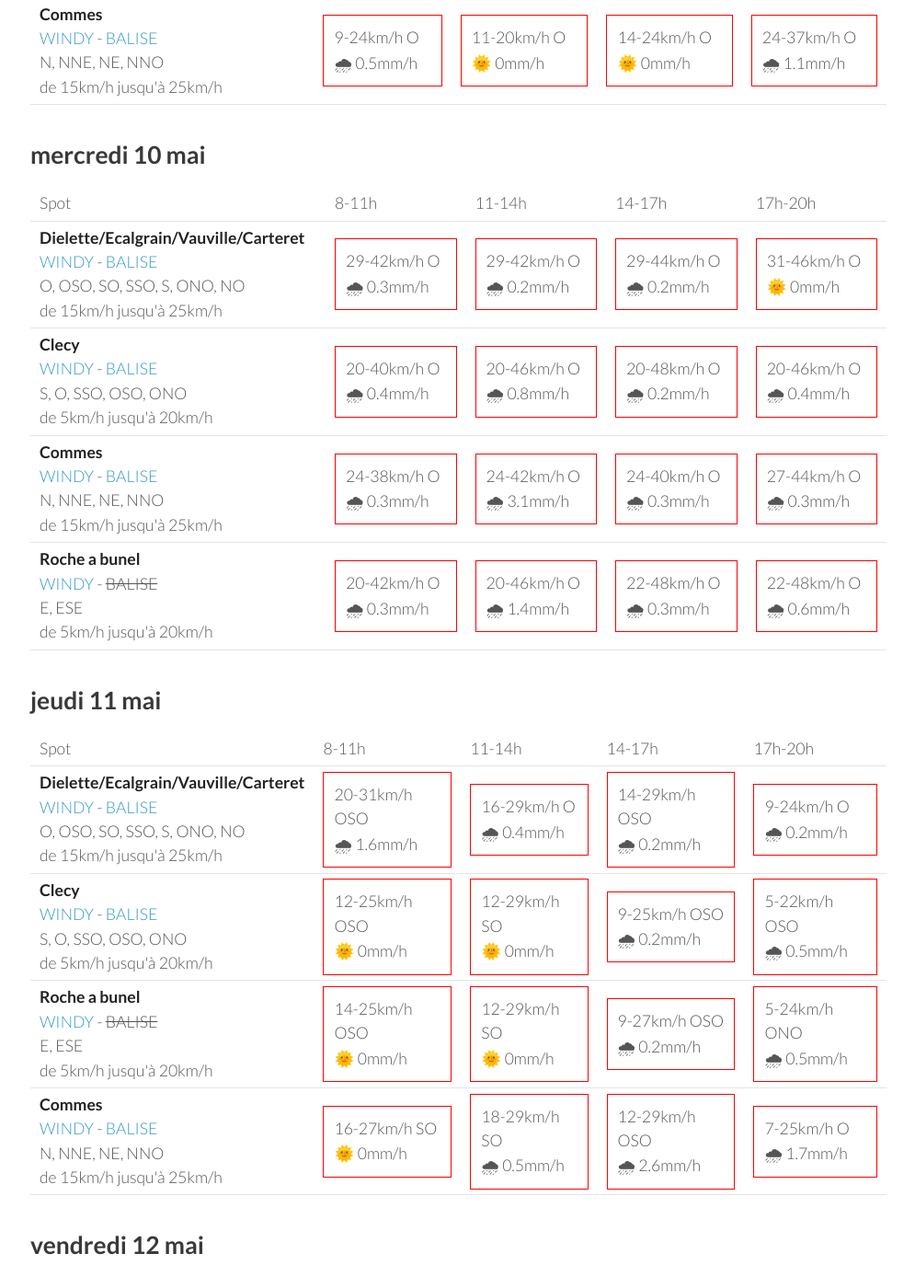
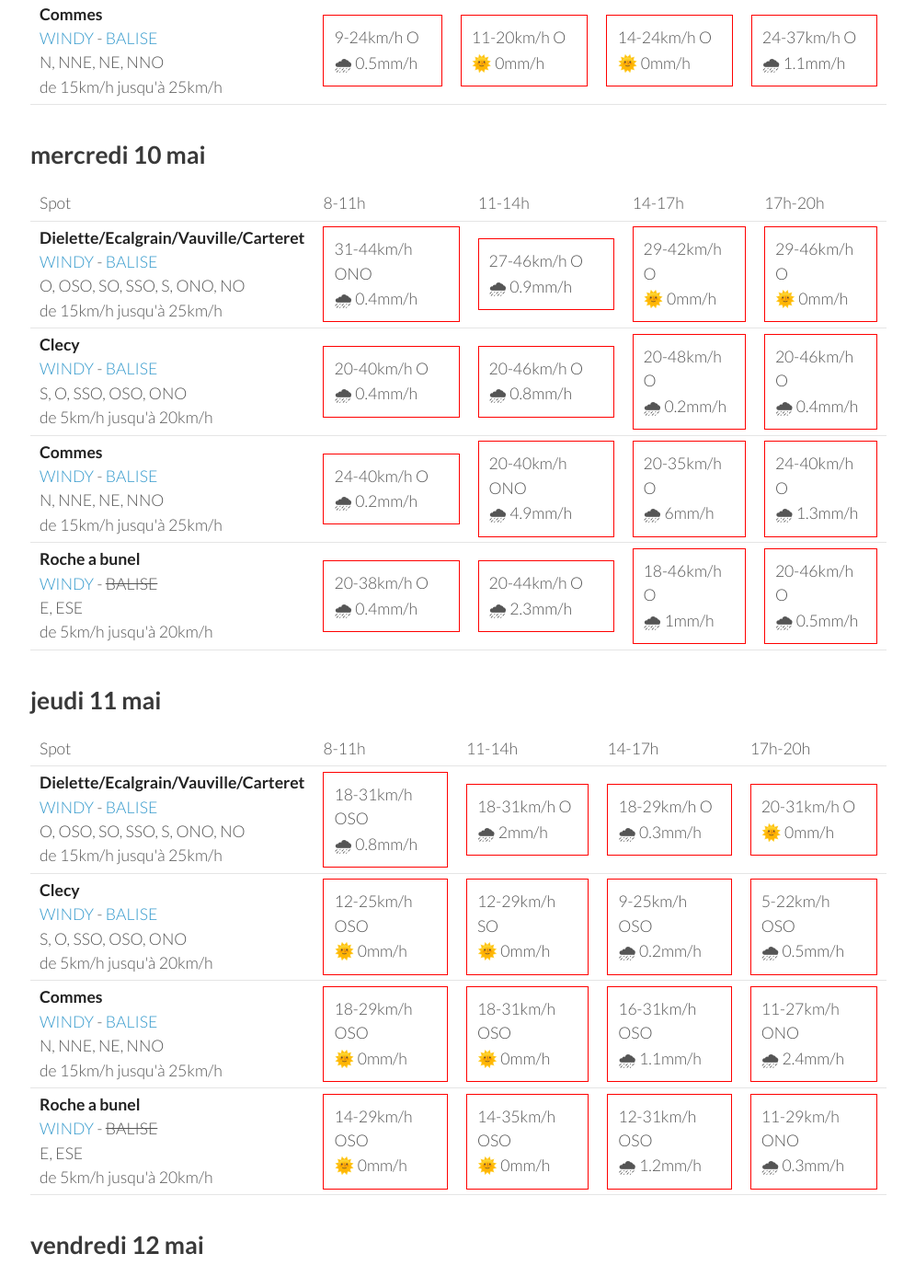
Before and after one commit to parapente-dans-le-nord/parapente-dans-le-nord.github.io, a Jekyll site: the page built from normandie.markdown, in a window 1280 px wide and 1400 px high, scrolled down 1321 px. Shown: the whole window at 92% size, without its empty margins (25-1020 px from the left). Built offline with Jekyll 4.4.1, drawn with Linux system fonts in a browser that asks for light colours; some of the changed text lies outside the part shown.

Commit message:
update index.markdown

```diff
--- a/normandie.markdown
+++ b/normandie.markdown
@@ -24,7 +24,7 @@ page mise à jour le lundi 08 mai 06:46
 <tr>
         <td><strong>Clecy</strong><br><a href="https://windy.com/48.929/-0.470?48.516,-0.470,8">WINDY</a> - <span class=""><a href="http://www.balisemeteo.com/balise.php?idBalise=122">BALISE</a> </span><br> <span class="vent-favorable">S, O, SSO, OSO, ONO</span><br><span class="force-vent">de 5km/h jusqu'à 20km/h</span> </td>
 
-            <td><div class="flyable"><p>9-18km/h SSO</p><p>🌞 0mm/h</p></div></td>
+            <td><div class="flyable"><p>9-16km/h S</p><p>🌞 0mm/h</p></div></td>
             <td><div class="flyable"><p>9-18km/h SSO</p><p>🌞 0mm/h</p></div></td>
             <td><div class="not-flyable"><p>14-27km/h SSO</p><p>🌧 0.3mm/h</p></div></td>
             <td><div class="not-flyable"><p>12-25km/h S</p><p>🌞 0mm/h</p></div></td>
@@ -83,7 +83,7 @@ page mise à jour le lundi 08 mai 06:46
             <td><div class="not-flyable"><p>7-24km/h OSO</p><p>🌧 1.1mm/h</p></div></td>
             <td><div class="flyable"><p>7-14km/h ONO</p><p>🌧 1.1mm/h</p></div></td>
             <td><div class="not-flyable"><p>16-31km/h O</p><p>🌧 0.4mm/h</p></div></td>
-            <td><div class="not-flyable"><p>16-40km/h O</p><p>🌧 2.4mm/h</p></div></td>
+            <td><div class="not-flyable"><p>16-40km/h O</p><p>🌧 2.5mm/h</p></div></td>
 
 
     </tr>
@@ -136,10 +136,10 @@ page mise à jour le lundi 08 mai 06:46
 <tr>
         <td><strong>Dielette/Ecalgrain/Vauville/Carteret</strong><br><a href="https://windy.com/49.650/-1.856?49.243,-1.856,8">WINDY</a> - <span class=""><a href="http://www.balisemeteo.com/balise.php?idBalise=81">BALISE</a> </span><br> <span class="vent-favorable">O, OSO, SO, SSO, S, ONO, NO</span><br><span class="force-vent">de 15km/h jusqu'à 25km/h</span> </td>
 
-            <td><div class="not-flyable"><p>29-42km/h O</p><p>🌧 0.3mm/h</p></div></td>
-            <td><div class="not-flyable"><p>29-42km/h O</p><p>🌧 0.2mm/h</p></div></td>
-            <td><div class="not-flyable"><p>29-44km/h O</p><p>🌧 0.2mm/h</p></div></td>
-            <td><div class="not-flyable"><p>31-46km/h O</p><p>🌞 0mm/h</p></div></td>
+            <td><div class="not-flyable"><p>31-44km/h ONO</p><p>🌧 0.4mm/h</p></div></td>
+            <td><div class="not-flyable"><p>27-46km/h O</p><p>🌧 0.9mm/h</p></div></td>
+            <td><div class="not-flyable"><p>29-42km/h O</p><p>🌞 0mm/h</p></div></td>
+            <td><div class="not-flyable"><p>29-46km/h O</p><p>🌞 0mm/h</p></div></td>
 
 
     </tr>
@@ -156,20 +156,20 @@ page mise à jour le lundi 08 mai 06:46
 <tr>
         <td><strong>Commes</strong><br><a href="https://windy.com/49.346/-0.726?48.936,-0.726,8">WINDY</a> - <span class=""><a href="http://www.balisemeteo.com/balise.php?idBalise=158">BALISE</a> </span><br> <span class="vent-favorable">N, NNE, NE, NNO</span><br><span class="force-vent">de 15km/h jusqu'à 25km/h</span> </td>
 
-            <td><div class="not-flyable"><p>24-38km/h O</p><p>🌧 0.3mm/h</p></div></td>
-            <td><div class="not-flyable"><p>24-42km/h O</p><p>🌧 3.1mm/h</p></div></td>
-            <td><div class="not-flyable"><p>24-40km/h O</p><p>🌧 0.3mm/h</p></div></td>
-            <td><div class="not-flyable"><p>27-44km/h O</p><p>🌧 0.3mm/h</p></div></td>
+            <td><div class="not-flyable"><p>24-40km/h O</p><p>🌧 0.2mm/h</p></div></td>
+            <td><div class="not-flyable"><p>20-40km/h ONO</p><p>🌧 4.9mm/h</p></div></td>
+            <td><div class="not-flyable"><p>20-35km/h O</p><p>🌧 6mm/h</p></div></td>
+            <td><div class="not-flyable"><p>24-40km/h O</p><p>🌧 1.3mm/h</p></div></td>
 
 
     </tr>
 <tr>
         <td><strong>Roche a bunel</strong><br><a href="https://windy.com/48.993/-0.499?48.580,-0.499,8">WINDY</a> - <span class="no-balise"> BALISE </span><br> <span class="vent-favorable">E, ESE</span><br><span class="force-vent">de 5km/h jusqu'à 20km/h</span> </td>
 
-            <td><div class="not-flyable"><p>20-42km/h O</p><p>🌧 0.3mm/h</p></div></td>
-            <td><div class="not-flyable"><p>20-46km/h O</p><p>🌧 1.4mm/h</p></div></td>
-            <td><div class="not-flyable"><p>22-48km/h O</p><p>🌧 0.3mm/h</p></div></td>
-            <td><div class="not-flyable"><p>22-48km/h O</p><p>🌧 0.6mm/h</p></div></td>
+            <td><div class="not-flyable"><p>20-38km/h O</p><p>🌧 0.4mm/h</p></div></td>
+            <td><div class="not-flyable"><p>20-44km/h O</p><p>🌧 2.3mm/h</p></div></td>
+            <td><div class="not-flyable"><p>18-46km/h O</p><p>🌧 1mm/h</p></div></td>
+            <td><div class="not-flyable"><p>20-46km/h O</p><p>🌧 0.5mm/h</p></div></td>
 
 
     </tr>
@@ -192,10 +192,10 @@ page mise à jour le lundi 08 mai 06:46
 <tr>
         <td><strong>Dielette/Ecalgrain/Vauville/Carteret</strong><br><a href="https://windy.com/49.650/-1.856?49.243,-1.856,8">WINDY</a> - <span class=""><a href="http://www.balisemeteo.com/balise.php?idBalise=81">BALISE</a> </span><br> <span class="vent-favorable">O, OSO, SO, SSO, S, ONO, NO</span><br><span class="force-vent">de 15km/h jusqu'à 25km/h</span> </td>
 
-            <td><div class="not-flyable"><p>20-31km/h OSO</p><p>🌧 1.6mm/h</p></div></td>
-            <td><div class="not-flyable"><p>16-29km/h O</p><p>🌧 0.4mm/h</p></div></td>
-            <td><div class="not-flyable"><p>14-29km/h OSO</p><p>🌧 0.2mm/h</p></div></td>
-            <td><div class="not-flyable"><p>9-24km/h O</p><p>🌧 0.2mm/h</p></div></td>
+            <td><div class="not-flyable"><p>18-31km/h OSO</p><p>🌧 0.8mm/h</p></div></td>
+            <td><div class="not-flyable"><p>18-31km/h O</p><p>🌧 2mm/h</p></div></td>
+            <td><div class="not-flyable"><p>18-29km/h O</p><p>🌧 0.3mm/h</p></div></td>
+            <td><div class="not-flyable"><p>20-31km/h O</p><p>🌞 0mm/h</p></div></td>
 
 
     </tr>
@@ -210,22 +210,22 @@ page mise à jour le lundi 08 mai 06:46
 
     </tr>
 <tr>
-        <td><strong>Roche a bunel</strong><br><a href="https://windy.com/48.993/-0.499?48.580,-0.499,8">WINDY</a> - <span class="no-balise"> BALISE </span><br> <span class="vent-favorable">E, ESE</span><br><span class="force-vent">de 5km/h jusqu'à 20km/h</span> </td>
+        <td><strong>Commes</strong><br><a href="https://windy.com/49.346/-0.726?48.936,-0.726,8">WINDY</a> - <span class=""><a href="http://www.balisemeteo.com/balise.php?idBalise=158">BALISE</a> </span><br> <span class="vent-favorable">N, NNE, NE, NNO</span><br><span class="force-vent">de 15km/h jusqu'à 25km/h</span> </td>
 
-            <td><div class="not-flyable"><p>14-25km/h OSO</p><p>🌞 0mm/h</p></div></td>
-            <td><div class="not-flyable"><p>12-29km/h SO</p><p>🌞 0mm/h</p></div></td>
-            <td><div class="not-flyable"><p>9-27km/h OSO</p><p>🌧 0.2mm/h</p></div></td>
-            <td><div class="not-flyable"><p>5-24km/h ONO</p><p>🌧 0.5mm/h</p></div></td>
+            <td><div class="not-flyable"><p>18-29km/h OSO</p><p>🌞 0mm/h</p></div></td>
+            <td><div class="not-flyable"><p>18-31km/h OSO</p><p>🌞 0mm/h</p></div></td>
+            <td><div class="not-flyable"><p>16-31km/h OSO</p><p>🌧 1.1mm/h</p></div></td>
+            <td><div class="not-flyable"><p>11-27km/h ONO</p><p>🌧 2.4mm/h</p></div></td>
 
 
     </tr>
 <tr>
-        <td><strong>Commes</strong><br><a href="https://windy.com/49.346/-0.726?48.936,-0.726,8">WINDY</a> - <span class=""><a href="http://www.balisemeteo.com/balise.php?idBalise=158">BALISE</a> </span><br> <span class="vent-favorable">N, NNE, NE, NNO</span><br><span class="force-vent">de 15km/h jusqu'à 25km/h</span> </td>
+        <td><strong>Roche a bunel</strong><br><a href="https://windy.com/48.993/-0.499?48.580,-0.499,8">WINDY</a> - <span class="no-balise"> BALISE </span><br> <span class="vent-favorable">E, ESE</span><br><span class="force-vent">de 5km/h jusqu'à 20km/h</span> </td>
 
-            <td><div class="not-flyable"><p>16-27km/h SO</p><p>🌞 0mm/h</p></div></td>
-            <td><div class="not-flyable"><p>18-29km/h SO</p><p>🌧 0.5mm/h</p></div></td>
-            <td><div class="not-flyable"><p>12-29km/h OSO</p><p>🌧 2.6mm/h</p></div></td>
-            <td><div class="not-flyable"><p>7-25km/h O</p><p>🌧 1.7mm/h</p></div></td>
+            <td><div class="not-flyable"><p>14-29km/h OSO</p><p>🌞 0mm/h</p></div></td>
+            <td><div class="not-flyable"><p>14-35km/h OSO</p><p>🌞 0mm/h</p></div></td>
+            <td><div class="not-flyable"><p>12-31km/h OSO</p><p>🌧 1.2mm/h</p></div></td>
+            <td><div class="not-flyable"><p>11-29km/h ONO</p><p>🌧 0.3mm/h</p></div></td>
 
 
     </tr>
@@ -248,20 +248,20 @@ page mise à jour le lundi 08 mai 06:46
 <tr>
         <td><strong>Commes</strong><br><a href="https://windy.com/49.346/-0.726?48.936,-0.726,8">WINDY</a> - <span class=""><a href="http://www.balisemeteo.com/balise.php?idBalise=158">BALISE</a> </span><br> <span class="vent-favorable">N, NNE, NE, NNO</span><br><span class="force-vent">de 15km/h jusqu'à 25km/h</span> </td>
 
-            <td><div class="not-flyable"><p>14-22km/h NE</p><p>🌞 0mm/h</p></div></td>
-            <td><div class="not-flyable"><p>16-27km/h NNE</p><p>🌞 0mm/h</p></div></td>
-            <td><div class="not-flyable"><p>18-33km/h NNE</p><p>🌞 0mm/h</p></div></td>
-            <td><div class="not-flyable"><p>18-33km/h N</p><p>🌞 0mm/h</p></div></td>
+            <td><div class="not-flyable"><p>9-14km/h NNE</p><p>🌞 0mm/h</p></div></td>
+            <td><div class="not-flyable"><p>12-22km/h NE</p><p>🌞 0mm/h</p></div></td>
+            <td><div class="not-flyable"><p>18-29km/h NNE</p><p>🌞 0mm/h</p></div></td>
+            <td><div class="not-flyable"><p>14-35km/h N</p><p>🌞 0mm/h</p></div></td>
 
 
     </tr>
 <tr>
         <td><strong>Dielette/Ecalgrain/Vauville/Carteret</strong><br><a href="https://windy.com/49.650/-1.856?49.243,-1.856,8">WINDY</a> - <span class=""><a href="http://www.balisemeteo.com/balise.php?idBalise=81">BALISE</a> </span><br> <span class="vent-favorable">O, OSO, SO, SSO, S, ONO, NO</span><br><span class="force-vent">de 15km/h jusqu'à 25km/h</span> </td>
 
-            <td><div class="not-flyable"><p>14-20km/h NE</p><p>🌞 0mm/h</p></div></td>
-            <td><div class="not-flyable"><p>18-25km/h NE</p><p>🌞 0mm/h</p></div></td>
-            <td><div class="not-flyable"><p>22-31km/h NNE</p><p>🌞 0mm/h</p></div></td>
-            <td><div class="not-flyable"><p>16-31km/h NNE</p><p>🌞 0mm/h</p></div></td>
+            <td><div class="not-flyable"><p>12-18km/h NNE</p><p>🌞 0mm/h</p></div></td>
+            <td><div class="not-flyable"><p>18-27km/h NE</p><p>🌞 0mm/h</p></div></td>
+            <td><div class="not-flyable"><p>20-29km/h NNE</p><p>🌞 0mm/h</p></div></td>
+            <td><div class="not-flyable"><p>14-29km/h NNE</p><p>🌞 0mm/h</p></div></td>
 
 
     </tr>
@@ -278,10 +278,10 @@ page mise à jour le lundi 08 mai 06:46
 <tr>
         <td><strong>Roche a bunel</strong><br><a href="https://windy.com/48.993/-0.499?48.580,-0.499,8">WINDY</a> - <span class="no-balise"> BALISE </span><br> <span class="vent-favorable">E, ESE</span><br><span class="force-vent">de 5km/h jusqu'à 20km/h</span> </td>
 
-            <td><div class="not-flyable"><p>9-18km/h NNE</p><p>🌞 0mm/h</p></div></td>
-            <td><div class="not-flyable"><p>12-29km/h NNE</p><p>🌞 0mm/h</p></div></td>
-            <td><div class="not-flyable"><p>20-42km/h NNE</p><p>🌧 0.5mm/h</p></div></td>
-            <td><div class="not-flyable"><p>22-46km/h NNE</p><p>🌞 0mm/h</p></div></td>
+            <td><div class="not-flyable"><p>9-16km/h N</p><p>🌞 0mm/h</p></div></td>
+            <td><div class="not-flyable"><p>11-25km/h NE</p><p>🌞 0mm/h</p></div></td>
+            <td><div class="not-flyable"><p>18-37km/h NNE</p><p>🌧 0.7mm/h</p></div></td>
+            <td><div class="not-flyable"><p>20-42km/h N</p><p>🌧 0.2mm/h</p></div></td>
 
 
     </tr>
@@ -289,3 +289,49 @@ page mise à jour le lundi 08 mai 06:46
 </tbody>
 </table>
 {:/}
+## samedi 13 mai
+
+{::nomarkdown}
+<table>
+  <tbody>
+    <tr>
+      <td>Spot</td>
+      <td>8-11h</td>
+      <td>11-14h</td>
+      <td>14-17h</td>
+      <td>17h-20h</td>
+    </tr>
+<tr>
+        <td><strong>Commes</strong><br><a href="https://windy.com/49.346/-0.726?48.936,-0.726,8">WINDY</a> - <span class=""><a href="http://www.balisemeteo.com/balise.php?idBalise=158">BALISE</a> </span><br> <span class="vent-favorable">N, NNE, NE, NNO</span><br><span class="force-vent">de 15km/h jusqu'à 25km/h</span> </td>
+
+            <td><div class="not-flyable"><p>24-37km/h NNE</p><p>🌞 0mm/h</p></div></td>
+            <td><div class="not-flyable"><p>24-38km/h N</p><p>🌞 0mm/h</p></div></td>
+            <td><div class="not-flyable"><p>24-38km/h NNE</p><p>🌞 0mm/h</p></div></td>
+            <td><div class="not-flyable"><p>20-38km/h NNE</p><p>🌞 0mm/h</p></div></td>
+
+
+    </tr>
+<tr>
+        <td><strong>Dielette/Ecalgrain/Vauville/Carteret</strong><br><a href="https://windy.com/49.650/-1.856?49.243,-1.856,8">WINDY</a> - <span class=""><a href="http://www.balisemeteo.com/balise.php?idBalise=81">BALISE</a> </span><br> <span class="vent-favorable">O, OSO, SO, SSO, S, ONO, NO</span><br><span class="force-vent">de 15km/h jusqu'à 25km/h</span> </td>
+
+            <td><div class="not-flyable"><p>24-35km/h NNE</p><p>🌞 0mm/h</p></div></td>
+            <td><div class="not-flyable"><p>22-37km/h NNE</p><p>🌞 0mm/h</p></div></td>
+            <td><div class="not-flyable"><p>22-33km/h NE</p><p>🌞 0mm/h</p></div></td>
+            <td><div class="not-flyable"><p>16-33km/h N</p><p>🌞 0mm/h</p></div></td>
+
+
+    </tr>
+<tr>
+        <td><strong>Roche a bunel</strong><br><a href="https://windy.com/48.993/-0.499?48.580,-0.499,8">WINDY</a> - <span class="no-balise"> BALISE </span><br> <span class="vent-favorable">E, ESE</span><br><span class="force-vent">de 5km/h jusqu'à 20km/h</span> </td>
+
+            <td><div class="not-flyable"><p>18-35km/h NNE</p><p>🌧 0.2mm/h</p></div></td>
+            <td><div class="not-flyable"><p>22-44km/h NNE</p><p>🌧 0.4mm/h</p></div></td>
+            <td><div class="not-flyable"><p>22-46km/h NNE</p><p>🌧 0.8mm/h</p></div></td>
+            <td><div class="not-flyable"><p>20-46km/h NNE</p><p>🌧 0.5mm/h</p></div></td>
+
+
+    </tr>
+
+</tbody>
+</table>
+{:/}
```
Also changed, not shown: other parts of normandie.markdown (+1 -1 lines).
